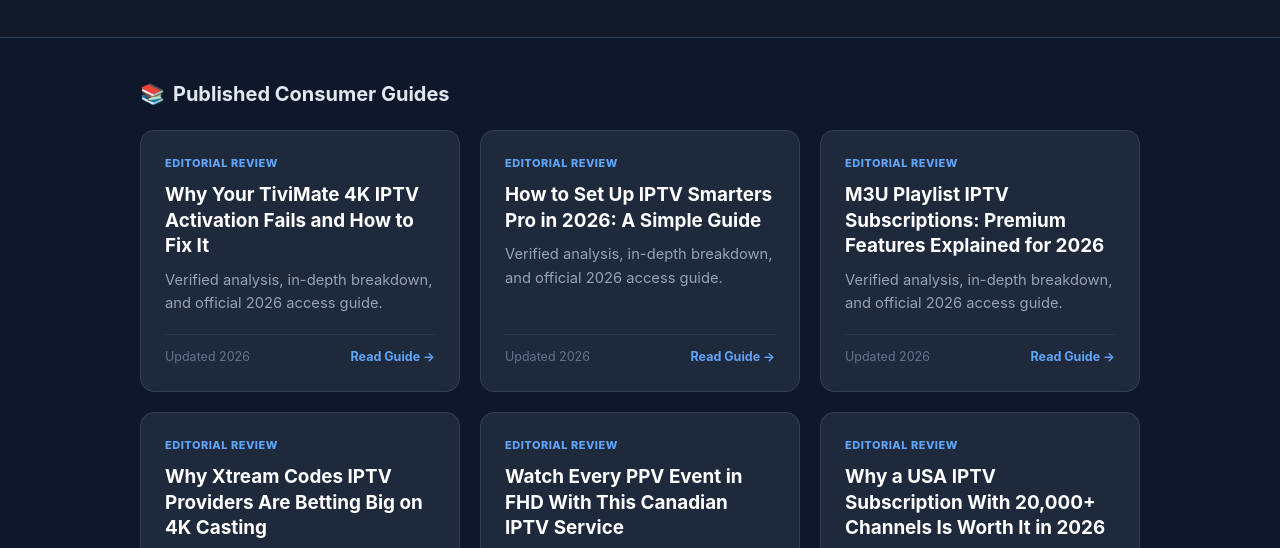
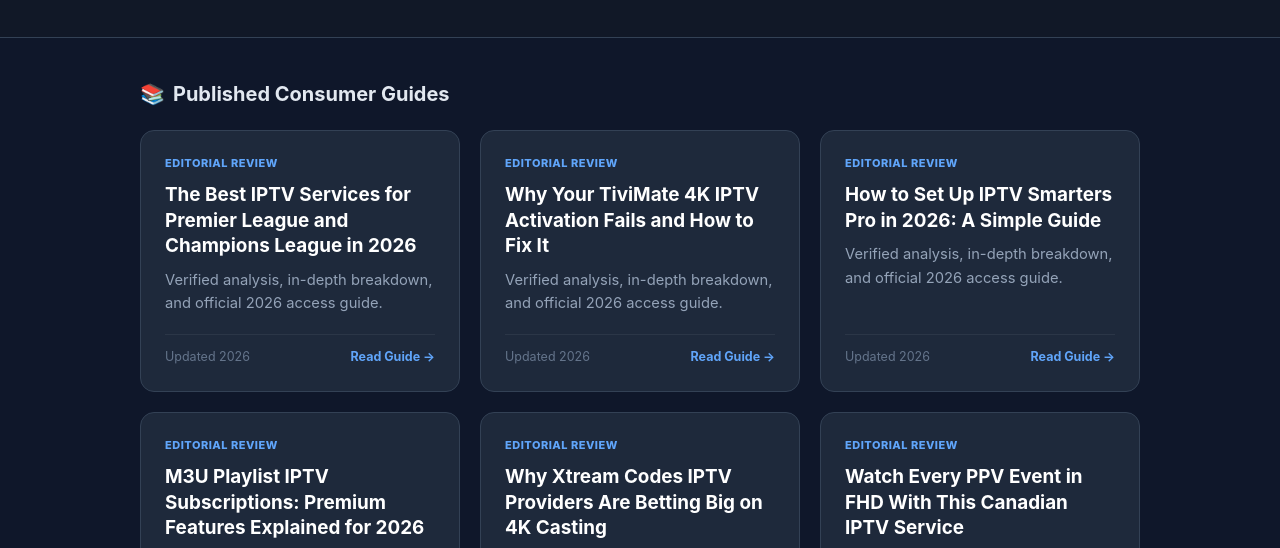
Before and after one commit to grandbrav-gif/grandbrav-gif.github.io, a plain HTML site: page index.html in a window 1280 px wide. Shown: the part 221-769 px from the top of the page. Drawn offline with Linux system fonts and the light colour scheme.

Commit message:
Feature the-best-iptv-services-for-premier-league-and-champions-league-in-939 on homepage

```diff
--- a/index.html
+++ b/index.html
@@ -38,6 +38,15 @@
     <div class="grid-title"><span>📚</span> Published Consumer Guides</div>
     <div class="grid" id="article-list">
       <!-- ARTICLES_START -->
+      <a href="https://grandbrav-gif.github.io/posts/the-best-iptv-services-for-premier-league-and-champions-league-in-939.html" class="card">
+        <span class="card-tag">EDITORIAL REVIEW</span>
+        <h3>The Best IPTV Services for Premier League and Champions League in 2026</h3>
+        <p class="card-desc">Verified analysis, in-depth breakdown, and official 2026 access guide.</p>
+        <div class="card-footer">
+          <span class="card-date">Updated 2026</span>
+          <span class="card-read">Read Guide &rarr;</span>
+        </div>
+      </a>
       <a href="https://grandbrav-gif.github.io/posts/why-your-tivimate-4k-iptv-activation-fails-and-how-to-fix-it-733.html" class="card">
         <span class="card-tag">EDITORIAL REVIEW</span>
         <h3>Why Your TiviMate 4K IPTV Activation Fails and How to Fix It</h3>
```
